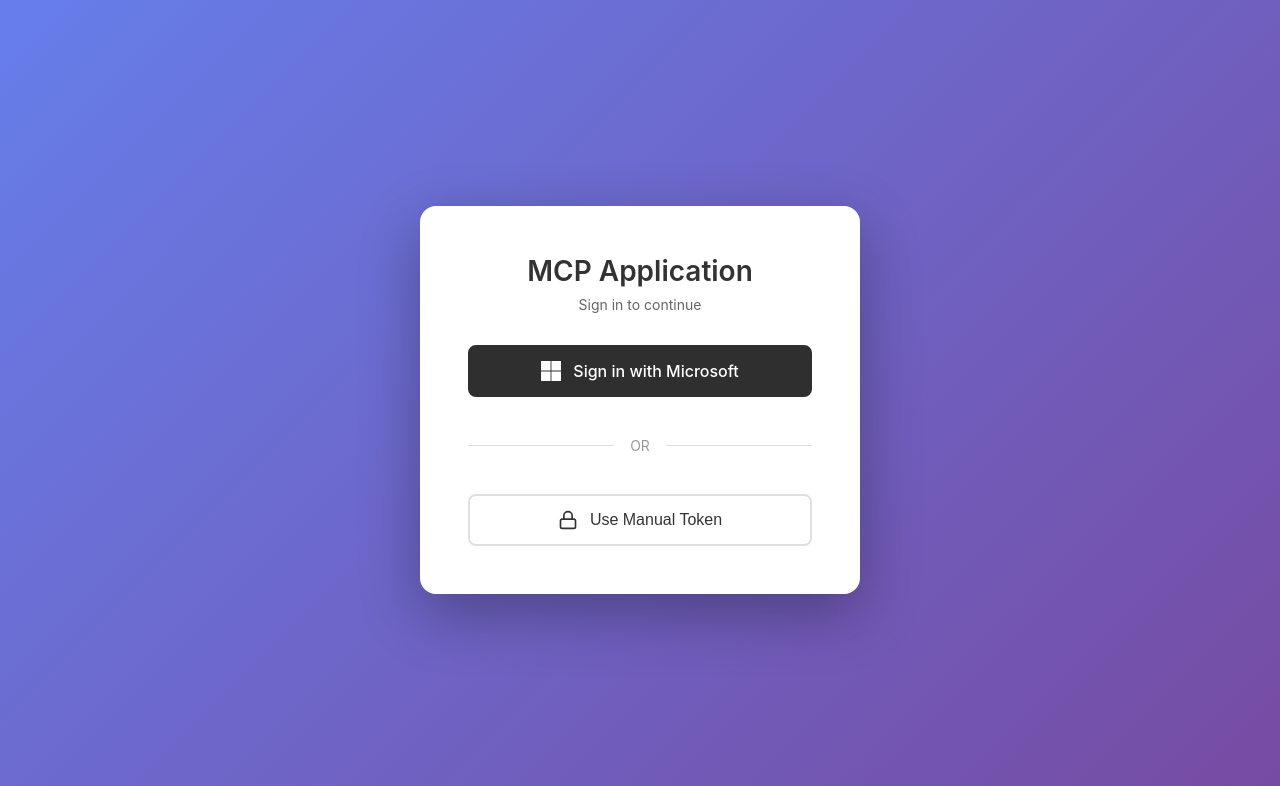
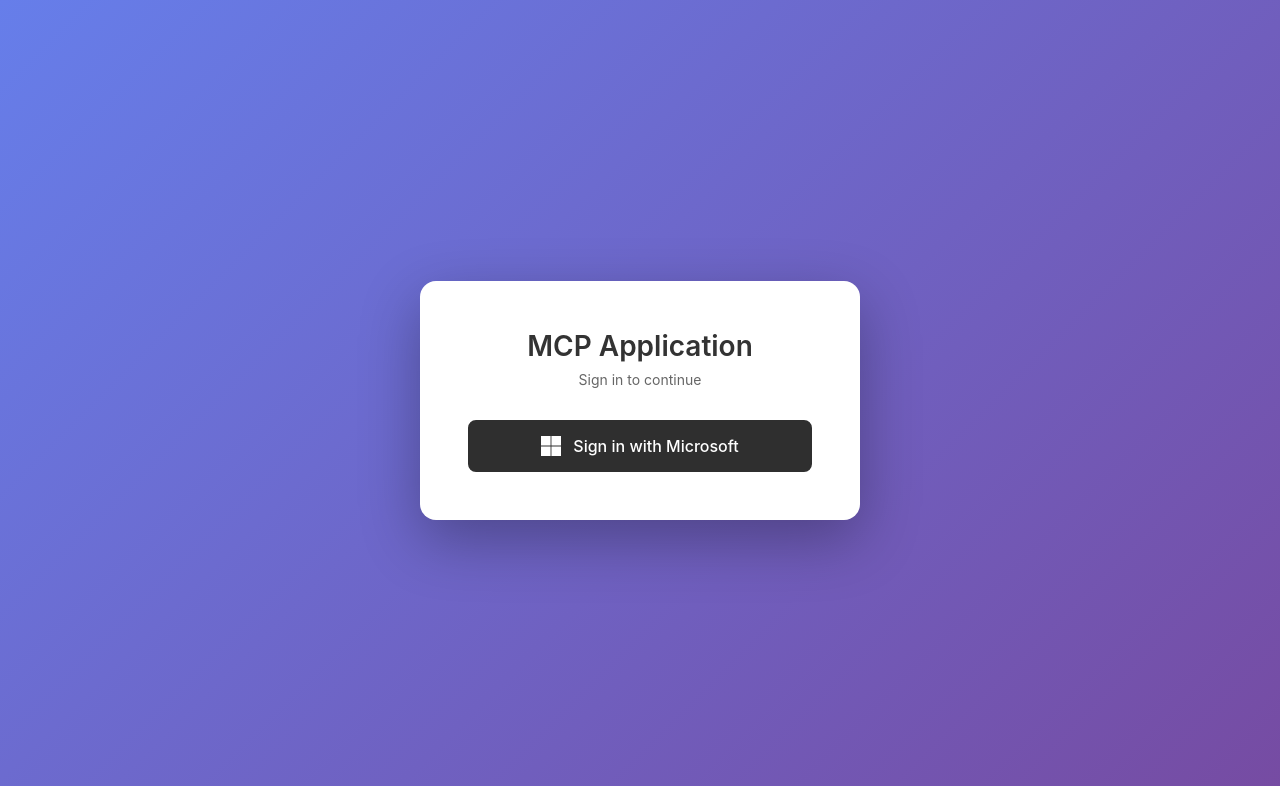
Before and after one commit to enzokamal/agentgateway-deployment, a Flask app: page /login in a window 1280 px wide. Shown: the top 786 px of the page. Run offline with Flask 3, Linux system fonts and the light colour scheme; parts of the project's set-up code (start-up, migrations or seed data) failed here and were passed over.

Commit message:
feat: adk ui integration

```diff
--- a/adk-web-ui/templates/login.html
+++ b/adk-web-ui/templates/login.html
@@ -226,6 +226,13 @@
 
         .error-message.active {
             display: block;
+            animation: shake 0.5s ease-out;
+        }
+
+        @keyframes shake {
+            0%, 100% { transform: translateX(0); }
+            25% { transform: translateX(-10px); }
+            75% { transform: translateX(10px); }
         }
 
         .loading {
@@ -270,34 +277,6 @@
                 </svg>
                 Sign in with Microsoft
             </a>
-
-            <div class="divider">
-                <span>OR</span>
-            </div>
-
-            <button type="button" id="show-manual-token" class="auth-button">
-                <svg viewBox="0 0 24 24" fill="none" stroke="currentColor" stroke-width="2">
-                    <rect x="3" y="11" width="18" height="11" rx="2" ry="2"></rect>
-                    <path d="M7 11V7a5 5 0 0 1 10 0v4"></path>
-                </svg>
-                Use Manual Token
-            </button>
-        </div>
-
-        <div id="manual-token-form" class="manual-token-form">
-            <form id="token-form">
-                <div class="form-group">
-                    <label for="token">Access Token</label>
-                    <textarea
-                        id="token"
-                        name="token"
-                        placeholder="Paste your JWT token here..."
-                        required
-                    ></textarea>
-                </div>
-                <button type="submit" class="submit-button">Sign In</button>
-                <a id="back-to-methods" class="back-link">← Back to sign in methods</a>
-            </form>
         </div>
 
         <div id="loading" class="loading">
@@ -313,6 +292,7 @@
         const scope = "{{ scope }}";
         const authUrl = `https://login.microsoftonline.com/${tenantId}/oauth2/v2.0/authorize?client_id=${clientId}&response_type=code&redirect_uri=${encodeURIComponent(redirectUri)}&scope=${encodeURIComponent(scope)}`;
         let authWindow = null;
+        let authTimeout = null;
 
         // Microsoft Sign In
         document.getElementById('microsoft-signin').addEventListener('click', function(e) {
@@ -320,6 +300,9 @@
 
             console.log('Opening Microsoft sign-in window...');
             console.log('Auth URL:', authUrl);
+
+            // Clear any existing error messages
+            hideError();
 
             // Open popup window
             const width = 600;
@@ -341,11 +324,37 @@
             // Show loading
             document.getElementById('auth-methods').style.display = 'none';
             document.getElementById('loading').classList.add('active');
+
+            // Set timeout to detect if popup was closed without completing auth
+            authTimeout = setTimeout(checkAuthWindowClosed, 1000);
         });
+
+        // Check if auth window was closed
+        function checkAuthWindowClosed() {
+            if (authWindow && authWindow.closed) {
+                console.log('Auth window was closed by user');
+                showError('Authentication was cancelled. Please try again.');
+                resetUI();
+            } else if (authWindow && !authWindow.closed) {
+                // Keep checking if window is still open
+                authTimeout = setTimeout(checkAuthWindowClosed, 1000);
+            }
+        }
 
         // Listen for messages from OAuth callback
         window.addEventListener('message', async function(event) {
             console.log('Received message:', event.data);
+
+            // Clear the timeout since we received a response
+            if (authTimeout) {
+                clearTimeout(authTimeout);
+                authTimeout = null;
+            }
+
+            // Close auth window if it's still open
+            if (authWindow && !authWindow.closed) {
+                authWindow.close();
+            }
 
             if (event.data.type === 'auth_success') {
                 console.log('Authentication successful, storing tokens...');
@@ -383,57 +392,6 @@
             }
         });
 
-        // Manual Token Form
-        document.getElementById('show-manual-token').addEventListener('click', function() {
-            document.getElementById('auth-methods').style.display = 'none';
-            document.getElementById('manual-token-form').classList.add('active');
-        });
-
-        document.getElementById('back-to-methods').addEventListener('click', function(e) {
-            e.preventDefault();
-            document.getElementById('manual-token-form').classList.remove('active');
-            document.getElementById('auth-methods').style.display = 'flex';
-            hideError();
-        });
-
-        document.getElementById('token-form').addEventListener('submit', async function(e) {
-            e.preventDefault();
-
-            const token = document.getElementById('token').value.trim();
-
-            if (!token) {
-                showError('Please enter a token');
-                return;
-            }
-
-            document.getElementById('manual-token-form').style.display = 'none';
-            document.getElementById('loading').classList.add('active');
-
-            try {
-                const response = await fetch('/auth/manual-token', {
-                    method: 'POST',
-                    headers: {
-                        'Content-Type': 'application/json'
-                    },
-                    body: JSON.stringify({ token })
-                });
-
-                const result = await response.json();
-
-                if (response.ok && result.success) {
-                    console.log('Manual token authentication successful');
-                    window.location.href = '/';
-                } else {
-                    throw new Error(result.error || 'Authentication failed');
-                }
-            } catch (error) {
-                console.error('Manual token error:', error);
-                showError('Failed to authenticate: ' + error.message);
-                resetUI();
-                document.getElementById('manual-token-form').style.display = 'block';
-            }
-        });
-
         function showError(message) {
             const errorDiv = document.getElementById('error-message');
             errorDiv.textContent = message;
@@ -441,20 +399,43 @@
         }
 
         function hideError() {
-            document.getElementById('error-message').classList.remove('active');
+            const errorDiv = document.getElementById('error-message');
+            errorDiv.classList.remove('active');
         }
 
         function resetUI() {
+            // Clear timeout if exists
+            if (authTimeout) {
+                clearTimeout(authTimeout);
+                authTimeout = null;
+            }
+
+            // Close auth window if still open
+            if (authWindow && !authWindow.closed) {
+                authWindow.close();
+            }
+            authWindow = null;
+
+            // Reset UI elements
             document.getElementById('loading').classList.remove('active');
             document.getElementById('auth-methods').style.display = 'flex';
-            document.getElementById('manual-token-form').classList.remove('active');
         }
 
-        // Check if we're returning from an auth flow
+        // Check if we're returning from an auth flow with errors
         const urlParams = new URLSearchParams(window.location.search);
         if (urlParams.get('error')) {
             showError('Authentication error: ' + (urlParams.get('error_description') || urlParams.get('error')));
         }
+
+        // Clean up on page unload
+        window.addEventListener('beforeunload', function() {
+            if (authTimeout) {
+                clearTimeout(authTimeout);
+            }
+            if (authWindow && !authWindow.closed) {
+                authWindow.close();
+            }
+        });
     </script>
 </body>
 </html>
```
